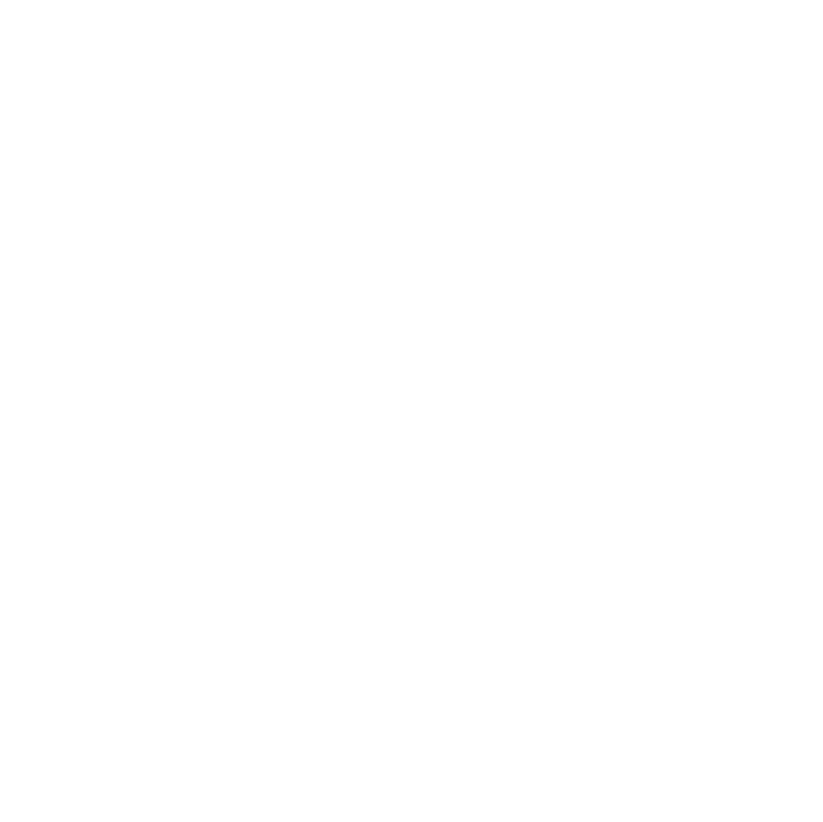
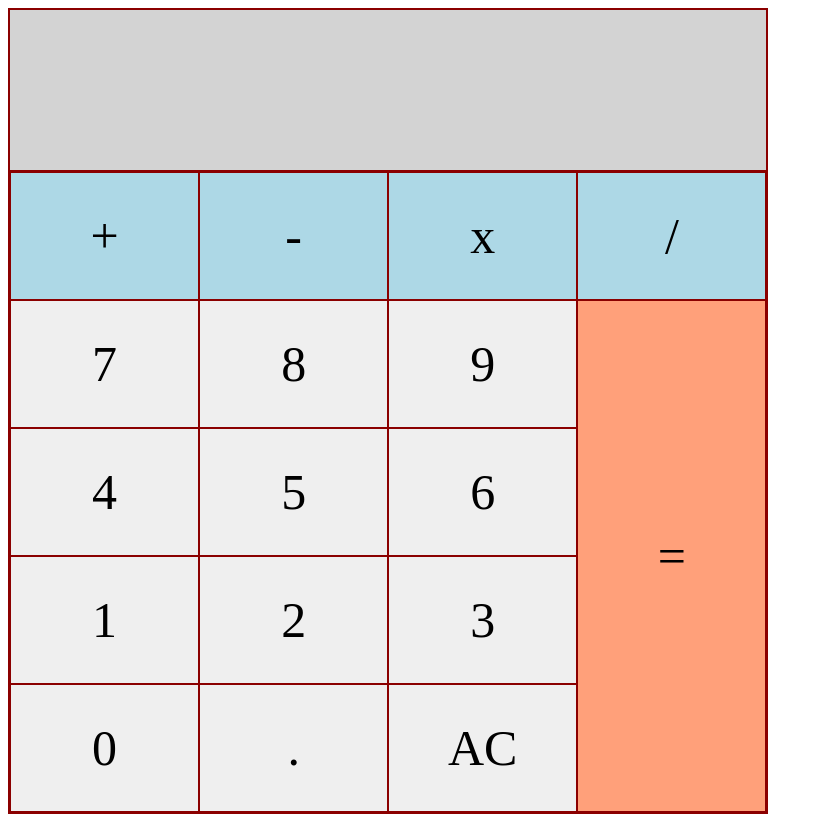
Before and after one commit to ZevLipsky/Hackathon-1, a plain HTML site: page index.html in a window 1280 px wide. Shown: the whole page, without its empty margins (0-823 px from the left). Before the commit the page ends 800 px from the top, so only its background shows below. Drawn offline with Linux system fonts and the light colour scheme.

Commit message:
structure without funcionality

```diff
--- a/index.html
+++ b/index.html
@@ -3,9 +3,52 @@
 <head>
 	<meta charset="UTF-8">
 	<meta name="viewport" content="width=device-width, initial-scale=1.0">
-	<title>Document</title>
+	<title>Calculator</title>
+	<link rel="stylesheet" type="text/css" href="style.css">
 </head>
 <body>
+	<div class="container">
+		<div class="display"></div>
+		<div class="keys">
+			<!-- <button class="input_keys key_function" >+</button>
+			<button class="input_keys key_function" >-</button>
+			<button class="input_keys key_function" >x</button>
+			<button class="input_keys key_function" >/</button>
+			<button class="input_keys">7</button>
+			<button class="input_keys">8</button>
+			<button class="input_keys">9</button>
+			<button id="equals" class="input_keys">=</button>
+			<button class="input_keys">4</button>
+			<button class="input_keys">5</button>
+			<button class="input_keys">6</button>
+			<button class="input_keys">1</button>
+			<button class="input_keys">2</button>
+			<button class="input_keys">3</button>
+			<button class="input_keys">0</button>
+			<button class="input_keys">.</button>
+			<button class="input_keys">AC</button> -->
+			<button class="input_keys key_function" >+</button>
+			<button class="input_keys key_function" >-</button>
+			<button class="input_keys key_function" >x</button>
+			<button class="input_keys key_function" >/</button>
+			<button class="input_keys">7</button>
+			<button class="input_keys">8</button>
+			<button class="input_keys">9</button>
+			<button id="equals" class="input_keys">=</button>
+			<button class="input_keys">4</button>
+			<button class="input_keys">5</button>
+			<button class="input_keys">6</button>
+			<button class="input_keys">1</button>
+			<button class="input_keys">2</button>
+			<button class="input_keys">3</button>
+			<button class="input_keys">0</button>
+			<button class="input_keys">.</button>
+			<button class="input_keys">AC</button>
 
+
+		</div>
+
+	</div>
+	<script src="script.js"></script>
 </body>
 </html>
--- /dev/null
+++ b/style.css
@@ -0,0 +1,40 @@
+body{
+	padding: 10px, 10px, 10px, 0;
+	box-sizing: border-box;
+}
+
+.container{
+	display: inline-block;
+	border: 1px solid darkred;
+	width: 60%;
+
+}
+.display{
+	height: 20vh;
+	border: 1px solid darkred;
+	background-color: lightgrey;
+}
+.keys{
+	height: 80vh;
+	border: 1px solid darkred;
+	display: grid;
+	grid-template-rows: repeat(5, 1fr);
+	grid-template-columns: repeat(4, 1fr);
+}
+.keys>*{
+	border: 1px solid darkred;
+}
+.input_keys{
+	font: 50px bold;
+	text-align: center;
+	line-height: 15vh;
+}
+#equals{
+	grid-row: 2 / -1;
+	grid-column: 4 / -1;
+	line-height: 63vh;
+	background-color: lightsalmon;
+}
+.key_function{
+	background-color: lightblue;
+}
```
